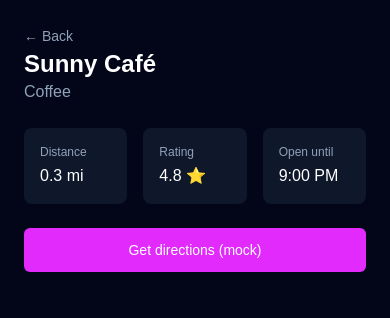
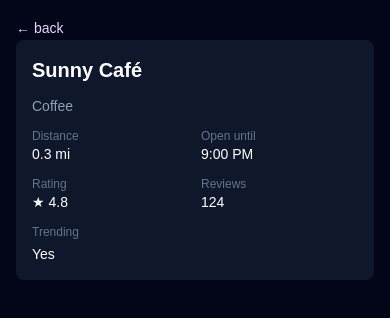
Before and after one commit to Foundzie/foundzie-v2, a Next.js app: page /mobile/places/1 in a window 390 px wide. Shown: the top 318 px of the page. Built offline with nearby package versions, Linux system fonts and the light colour scheme.

Commit message:
Fix admin and mobile place detail pages to match mockPlaces string ids

```diff
--- a/src/app/admin/places/[id]/page.tsx
+++ b/src/app/admin/places/[id]/page.tsx
@@ -3,27 +3,27 @@
 import Link from "next/link";
 import { mockPlaces } from "@/app/data/places";
 
-type AdminPlacePageProps = {
-  params: {
-    id: string;
-  };
-};
-
-export default function AdminPlacePage({ params }: AdminPlacePageProps) {
+export default function AdminPlacePage({
+  params,
+}: {
+  params: { id: string };
+}) {
   const { id } = params;
 
-  // compare as strings so TS is happy and it matches your mock data
+  // ids in mockPlaces are strings, so compare as strings
   const place = mockPlaces.find((p) => String(p.id) === String(id));
 
   if (!place) {
     return (
-      <main className="min-h-screen bg-gray-50 p-6">
+      <main className="min-h-screen bg-gray-50 p-6 space-y-4">
         <Link href="/admin/places" className="text-sm text-purple-600">
           ← Back
         </Link>
-        <h1 className="text-xl font-semibold mt-4">Place not found</h1>
-        <p className="text-sm text-gray-500 mt-2">
-          The ID in the URL didn’t match anything in <code>src/app/data/places.ts</code>.
+        <h1 className="text-xl font-semibold">Place not found</h1>
+        <p className="text-sm text-gray-500">
+          The ID in the URL didn&apos;t match any mock data in
+          {" "}
+          <code>src/app/data/places.ts</code>.
         </p>
       </main>
     );
@@ -40,28 +40,30 @@ export default function AdminPlacePage({ params }: AdminPlacePageProps) {
         <p className="text-sm text-gray-500">{place.category}</p>
 
         <div className="grid grid-cols-1 md:grid-cols-2 gap-4">
-          {"distanceMiles" in place && place.distanceMiles ? (
+          {place.distanceMiles ? (
             <div>
               <p className="text-xs text-gray-400">Distance</p>
-              <p className="text-sm text-gray-900">{place.distanceMiles} mi</p>
+              <p className="text-sm text-gray-900">
+                {place.distanceMiles} mi
+              </p>
             </div>
           ) : null}
 
-          {"openUntil" in place && place.openUntil ? (
+          {place.openUntil ? (
             <div>
               <p className="text-xs text-gray-400">Open until</p>
               <p className="text-sm text-gray-900">{place.openUntil}</p>
             </div>
           ) : null}
 
-          {"rating" in place && place.rating ? (
+          {typeof place.rating === "number" ? (
             <div>
               <p className="text-xs text-gray-400">Rating</p>
               <p className="text-sm text-gray-900">★ {place.rating}</p>
             </div>
           ) : null}
 
-          {"reviews" in place && place.reviews ? (
+          {typeof place.reviews === "number" ? (
             <div>
               <p className="text-xs text-gray-400">Reviews</p>
               <p className="text-sm text-gray-900">{place.reviews}</p>
--- a/src/app/mobile/places/[id]/page.tsx
+++ b/src/app/mobile/places/[id]/page.tsx
@@ -3,69 +3,76 @@
 import Link from "next/link";
 import { mockPlaces } from "@/app/data/places";
 
-export default function PlaceDetailPage({ params }: { params: any }) {
-  const id = String(params?.id ?? "");
+export default function MobilePlacePage({
+  params,
+}: {
+  params: { id: string };
+}) {
+  const { id } = params;
 
-  // try exact match
-  let place = mockPlaces.find((p) => String(p.id) === id);
-
-  // fallback: treat "1" as first item
-  if (!place) {
-    const idx = Number(id) - 1;
-    if (!Number.isNaN(idx) && idx >= 0 && idx < mockPlaces.length) {
-      place = mockPlaces[idx];
-    }
-  }
+  const place = mockPlaces.find((p) => String(p.id) === String(id));
 
   if (!place) {
     return (
-      <main className="min-h-screen bg-slate-950 text-white p-6">
-        <Link href="/mobile" className="text-sm text-slate-400">
-          ← Back
+      <main className="min-h-screen bg-slate-950 text-white p-4 space-y-4">
+        <Link href="/mobile" className="text-sm text-purple-200">
+          ← back
         </Link>
-        <h1 className="mt-6 text-lg font-semibold">Place not found</h1>
-        <p className="text-slate-400 text-sm mt-2">
-          The ID in the URL didn&apos;t match any mock data in src/app/data/places.ts.
+        <h1 className="text-lg font-semibold">Place not found</h1>
+        <p className="text-sm text-slate-400">
+          The ID in the URL didn&apos;t match any mock data in
+          {" "}
+          <code>src/app/data/places.ts</code>.
         </p>
       </main>
     );
   }
 
   return (
-    <main className="min-h-screen bg-slate-950 text-white p-6 space-y-6">
-      <Link href="/mobile" className="text-sm text-slate-400">
-        ← Back
+    <main className="min-h-screen bg-slate-950 text-white p-4 space-y-4">
+      <Link href="/mobile" className="text-sm text-purple-200">
+        ← back
       </Link>
 
-      <div>
-        <h1 className="text-2xl font-semibold">{place.name}</h1>
-        <p className="text-slate-400">{place.category}</p>
-      </div>
+      <div className="bg-slate-900 rounded-lg p-4 space-y-3">
+        <h1 className="text-xl font-semibold">{place.name}</h1>
+        <p className="text-sm text-slate-400">{place.category}</p>
 
-      <div className="grid grid-cols-3 gap-4">
-        <div className="bg-slate-900 p-4 rounded-lg">
-          <p className="text-xs text-slate-400 mb-1">Distance</p>
-          <p className="text-base">
-            {place.distanceMiles ? `${place.distanceMiles} mi` : "—"}
-          </p>
+        <div className="grid grid-cols-2 gap-3">
+          {place.distanceMiles ? (
+            <div>
+              <p className="text-xs text-slate-500">Distance</p>
+              <p className="text-sm">{place.distanceMiles} mi</p>
+            </div>
+          ) : null}
+
+          {place.openUntil ? (
+            <div>
+              <p className="text-xs text-slate-500">Open until</p>
+              <p className="text-sm">{place.openUntil}</p>
+            </div>
+          ) : null}
+
+          {typeof place.rating === "number" ? (
+            <div>
+              <p className="text-xs text-slate-500">Rating</p>
+              <p className="text-sm">★ {place.rating}</p>
+            </div>
+          ) : null}
+
+          {typeof place.reviews === "number" ? (
+            <div>
+              <p className="text-xs text-slate-500">Reviews</p>
+              <p className="text-sm">{place.reviews}</p>
+            </div>
+          ) : null}
         </div>
-        <div className="bg-slate-900 p-4 rounded-lg">
-          <p className="text-xs text-slate-400 mb-1">Rating</p>
-          <p className="text-base">
-            {place.rating ? `${place.rating} ⭐` : "—"}
-          </p>
-        </div>
-        <div className="bg-slate-900 p-4 rounded-lg">
-          <p className="text-xs text-slate-400 mb-1">Open until</p>
-          <p className="text-base">
-            {place.openUntil ? place.openUntil : "—"}
-          </p>
+
+        <div>
+          <p className="text-xs text-slate-500 mb-1">Trending</p>
+          <p className="text-sm">{place.trending ? "Yes" : "No"}</p>
         </div>
       </div>
-
-      <button className="w-full bg-fuchsia-500 hover:bg-fuchsia-600 transition rounded-md py-3 text-center text-sm font-medium">
-        Get directions (mock)
-      </button>
     </main>
   );
 }
```
